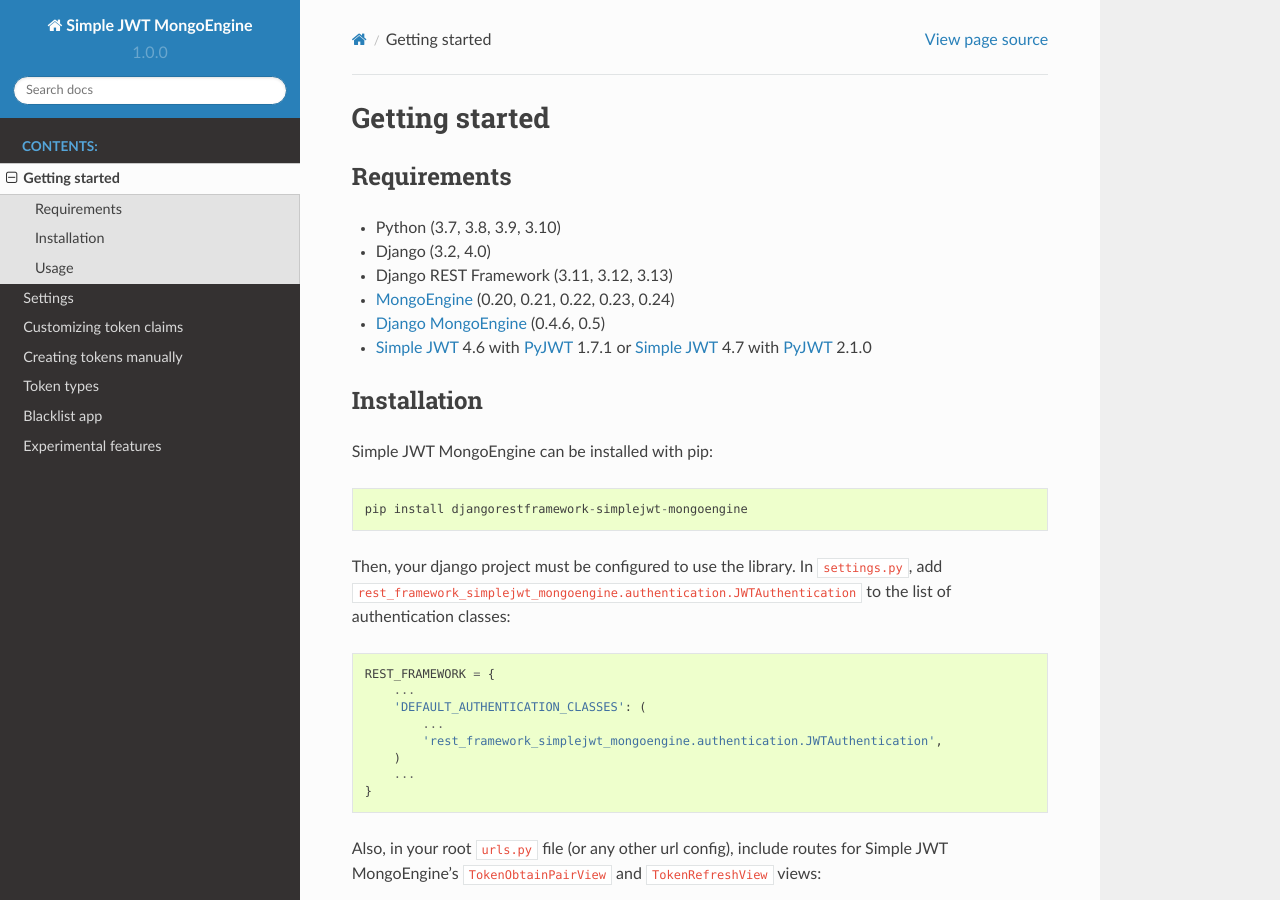
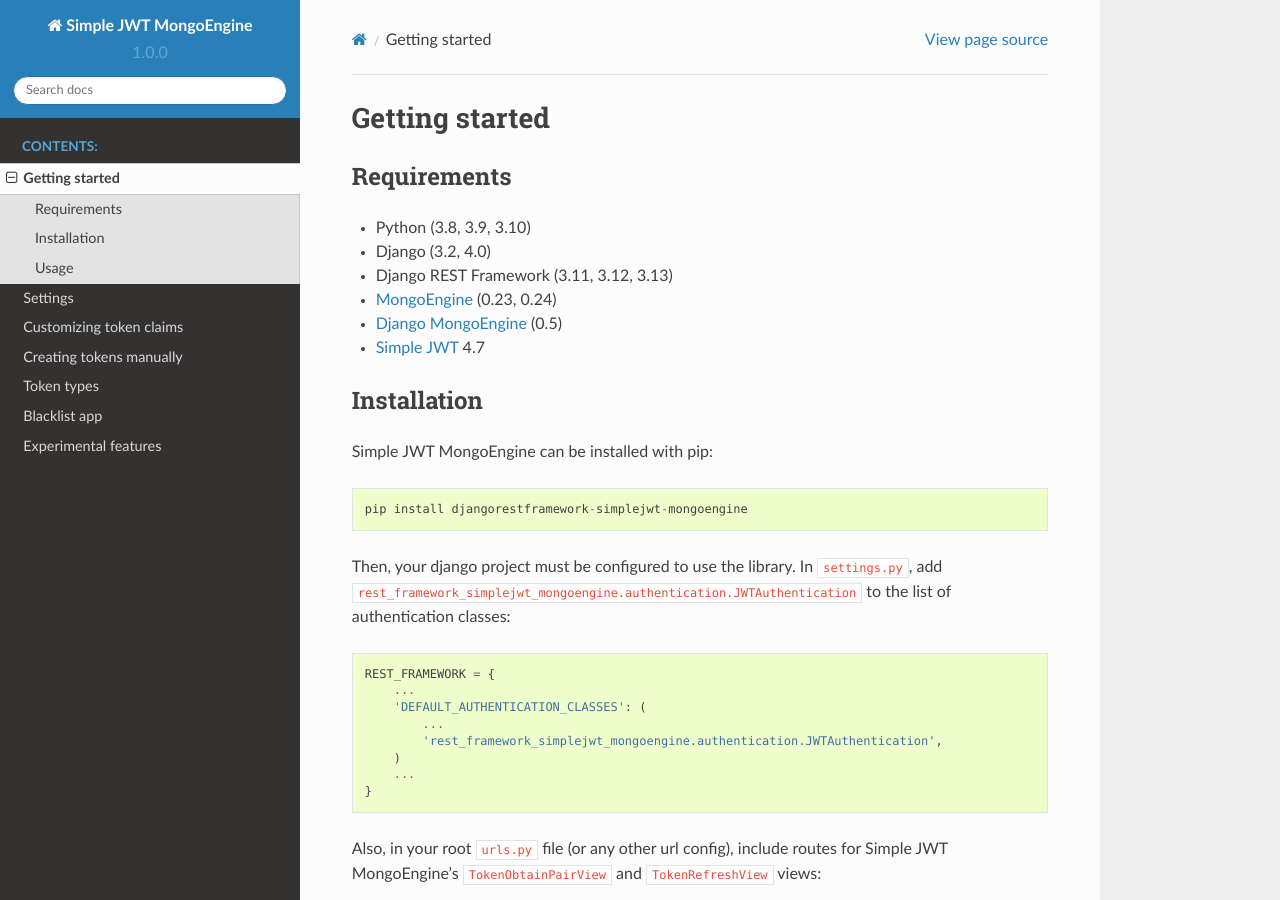
Before and after one commit to ngocngoan/djangorestframework-simplejwt-mongoengine, a Sphinx documentation site: the page built from docs/getting_started.rst, in a window 1280 px wide and 900 px high. Built offline with Sphinx 7.4.7 and the Read the Docs theme 2.0.0, drawn with Linux system fonts in a browser that asks for light colours.

Commit message:
update docs

```diff
--- a/docs/getting_started.rst
+++ b/docs/getting_started.rst
@@ -6,17 +6,16 @@
 Requirements
 ------------
 
-* Python (3.7, 3.8, 3.9, 3.10)
+* Python (3.8, 3.9, 3.10)
 * Django (3.2, 4.0)
 * Django REST Framework (3.11, 3.12, 3.13)
-* `MongoEngine`_ (0.20, 0.21, 0.22, 0.23, 0.24)
-* `Django MongoEngine`_ (0.4.6, 0.5)
-* `Simple JWT`_ 4.6 with `PyJWT`_ 1.7.1 or `Simple JWT`_ 4.7 with `PyJWT`_ 2.1.0
+* `MongoEngine`_ (0.23, 0.24)
+* `Django MongoEngine`_ (0.5)
+* `Simple JWT`_ 4.7
 
 .. _MongoEngine: https://mongoengine-odm.readthedocs.io
 .. _Django MongoEngine: https://github.com/MongoEngine/django-mongoengine
 .. _Simple JWT: https://django-rest-framework-simplejwt.readthedocs.io
-.. _PyJWT: https://pyjwt.readthedocs.io
 
 
 Installation
```
